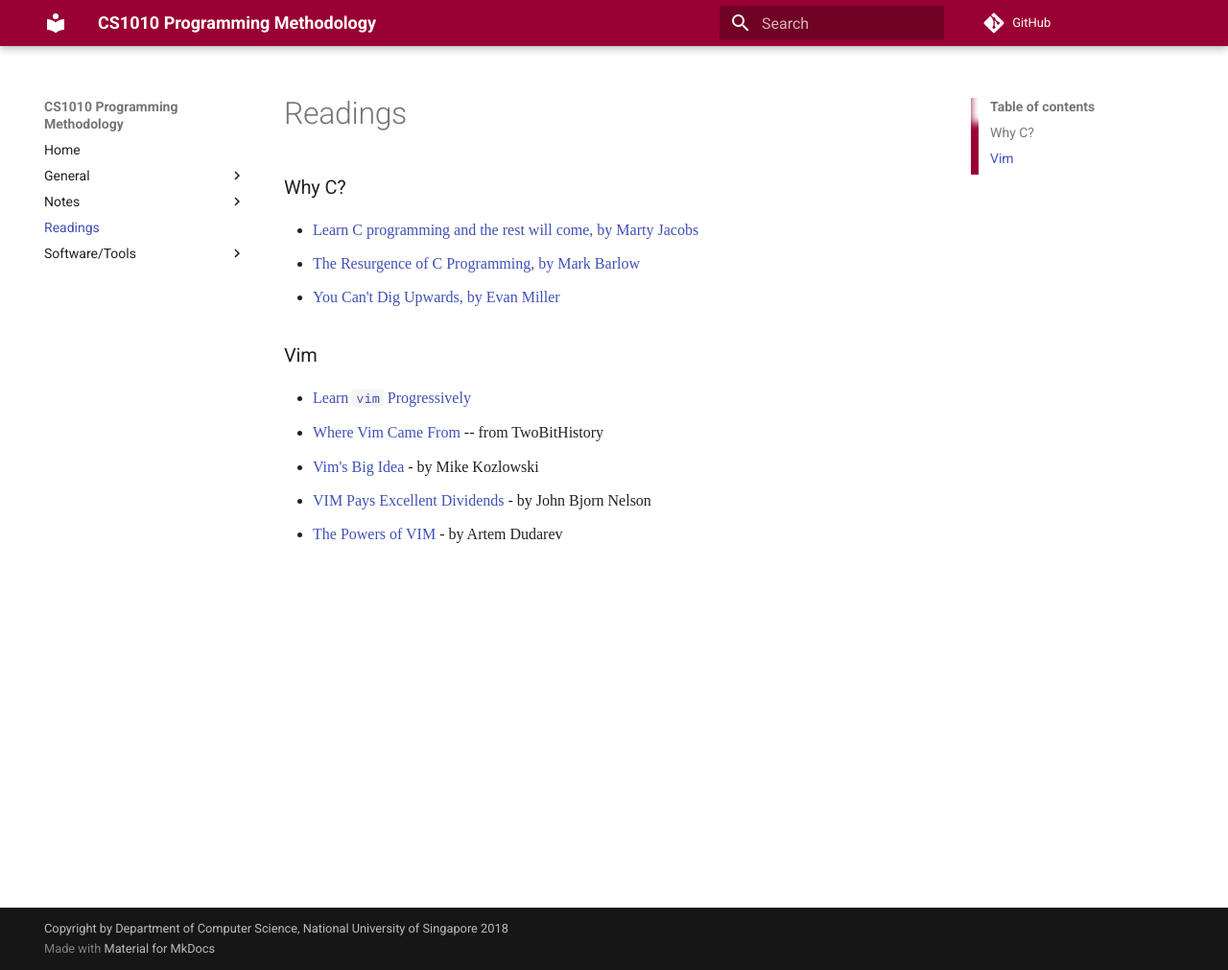
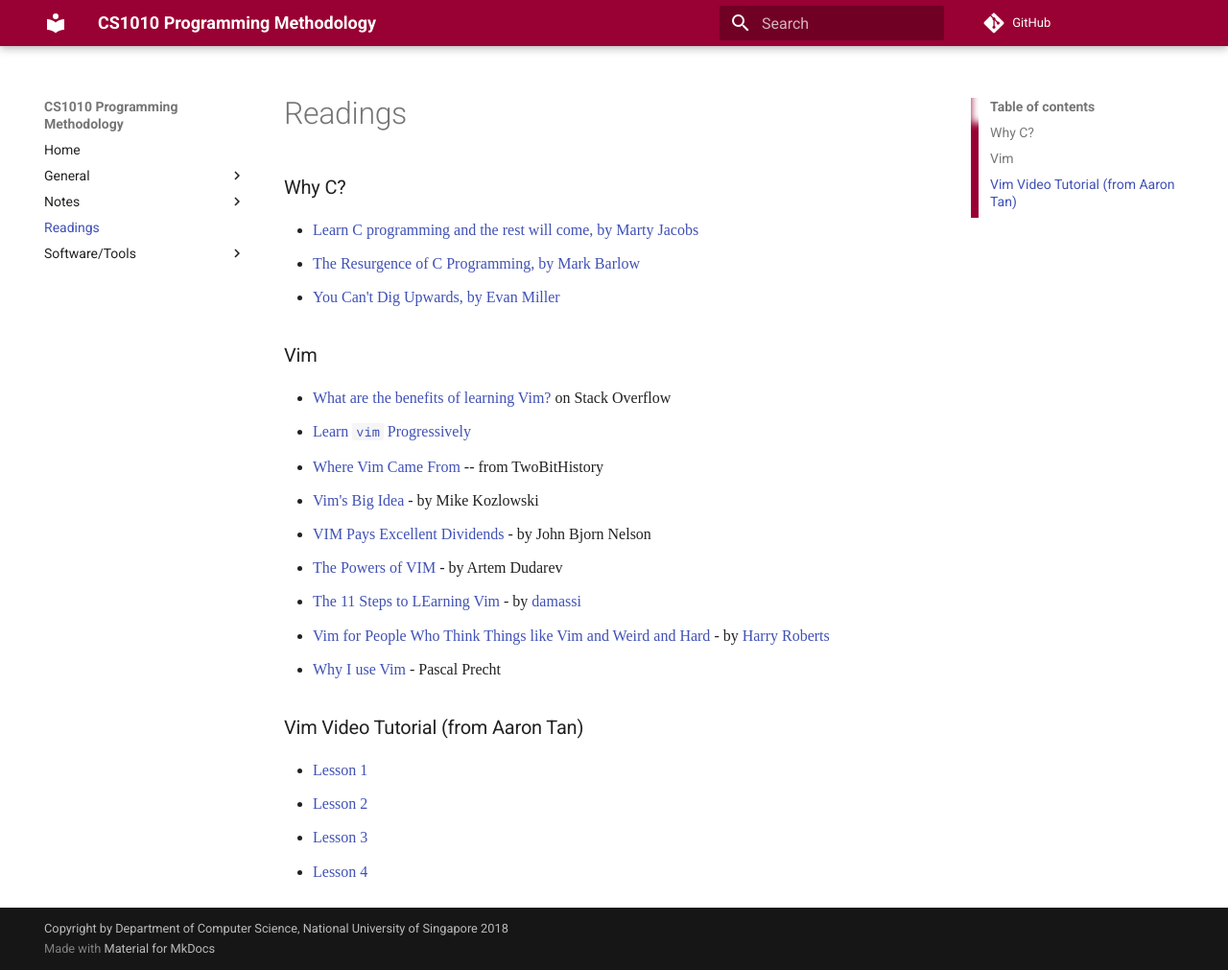
Before and after one commit to LL-Pengfei/CS1010-AY1819S1-Personal, an MkDocs documentation site: the page built from docs/readings.md, in a window 1280 px wide and 1011 px high. Shown: the whole window at 96% size. Built offline with MkDocs 1.6.1 and Material for MkDocs 9.7.7, drawn with Linux system fonts in a browser that asks for light colours; nearby versions of some CDN libraries; some web fonts are replaced; comment, search, counter and statistics services are not loaded; old or Windows-style settings are respelled for this version of MkDocs.

Commit message:
Add more readings and lessons for vim

```diff
--- a/docs/readings.md
+++ b/docs/readings.md
@@ -9,8 +9,19 @@
 
 ### Vim
 
+- [What are the benefits of learning Vim?](https://stackoverflow.com/questions/597077/what-are-the-benefits-of-learning-vim) on Stack Overflow
 - [Learn `vim` Progressively](http://yannesposito.com/Scratch/en/blog/Learn-Vim-Progressively/)
 - [Where Vim Came From](https://twobithistory.org/2018/08/05/where-vim-came-from.html) -- from TwoBitHistory
 - [Vim's Big Idea](https://medium.com/@mkozlows/why-atom-cant-replace-vim-433852f4b4d1) - by Mike Kozlowski
 - [VIM Pays Excellent Dividends](https://dispatches.artifexdeus.com/vim-pays-excellent-dividends-814241804984) - by John Bjorn Nelson
 - [The Powers of VIM](http://dudarev.com/blog/powers-of-vim/) - by Artem Dudarev
+- [The 11 Steps to LEarning Vim](https://github.com/damassi/learn-vim/blob/master/README.md) - by [damassi](https://github.com/damassi)
+- [Vim for People Who Think Things like Vim and Weird and Hard](https://csswizardry.com/2014/06/vim-for-people-who-think-things-like-vim-are-weird-and-hard/) - by [Harry Roberts](https://csswizardry.com/)
+- [Why I use Vim](https://pascalprecht.github.io/posts/why-i-use-vim/) - Pascal Precht
+
+### Vim Video Tutorial (from Aaron Tan)
+
+- [Lesson 1](http://vidcast.nus.edu.sg/camtasiarelay/vim-1_-_MP4_with_Smart_Player_%28Large%29_-_20130805_08.51.47AM.html)
+- [Lesson 2](http://vidcast.nus.edu.sg/camtasiarelay/vim_-_MP4_with_Smart_Player_%28Large%29_-_20130806_10.47.38AM.html)
+- [Lesson 3](http://vidcast.nus.edu.sg/camtasiarelay/vim-3_-_MP4_with_Smart_Player_%28Large%29_-_20130809_01.26.24PM.html)
+- [Lesson 4](http://vidcast.nus.edu.sg/camtasiarelay/vim-4_-_MP4_with_Smart_Player_%28Large%29_-_20130811_10.59.20AM.html)
```
